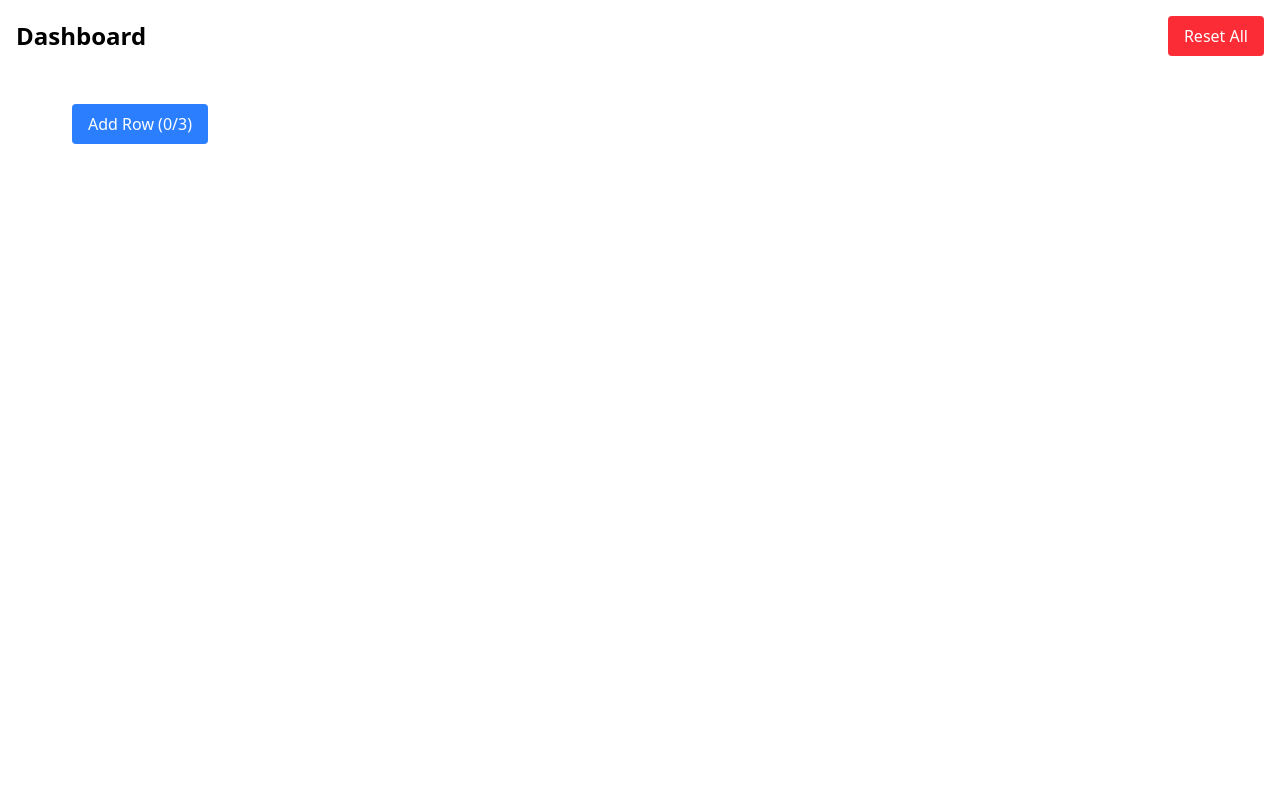
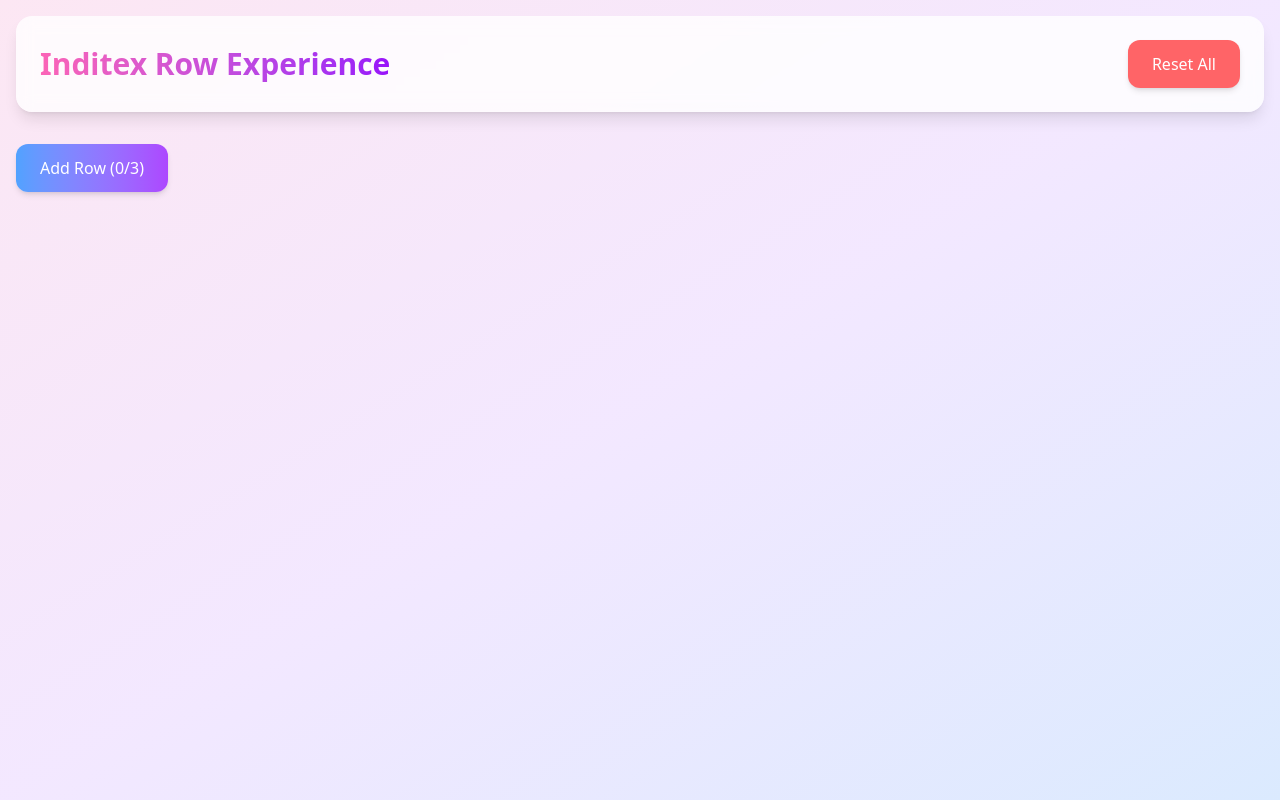
Before and after one commit to Angelhpascual/test-acid-tango-inditex, a React (Vite) app: page / in a window 1280 px wide. Built offline with nearby package versions, Linux system fonts and the light colour scheme.

Commit message:
fixed the ui

```diff
--- a/src/domain/entities/Product.ts
+++ b/src/domain/entities/Product.ts
@@ -15,6 +15,9 @@
     if (this.price <= 0) throw new Error("Price must be positive");
     if (!this.description) throw new Error("Description is required");
     if (!this.image) throw new Error("Image URL is required");
+    if (!this.name.trim()) {
+      throw new Error("Name is required");
+    }
   }
 
   static create(props: Omit<Product, "id"> & { id?: string }): Product {
--- a/src/presentation/components/dashboard/Dashboard.tsx
+++ b/src/presentation/components/dashboard/Dashboard.tsx
@@ -124,37 +124,47 @@
   };
 
   return (
-    <div className="p-4">
-      <div className="flex justify-between items-center mb-4">
-        <h1 className="text-2xl font-bold">Dashboard</h1>
+    <div className="min-h-screen p-4 bg-gradient-to-br from-pink-100 via-purple-100 to-blue-100">
+      <div className="max-w-7xl mx-auto">
+        <div className="flex justify-between items-center mb-8 bg-white/80 p-6 rounded-2xl backdrop-blur-sm shadow-lg">
+          <h1 className="text-3xl font-bold bg-gradient-to-r from-pink-400 to-purple-600 bg-clip-text text-transparent">
+            Inditex Row Experience
+          </h1>
           <button
             onClick={handleReset}
-          className="bg-red-500 text-white px-4 py-2 rounded hover:bg-red-600 transition-colors"
+            className="bg-red-400 hover:bg-red-500 text-white px-6 py-3 rounded-xl
+            shadow-md hover:shadow-lg transition-all duration-300 font-medium"
           >
             Reset All
           </button>
         </div>
+
         <DndContext onDragStart={handleDragStart} onDragEnd={handleDragEnd}>
-        <div className="p-8 min-w-[1024px] max-w-[1200px] mx-auto overflow-x-auto">
-          <div className="flex justify-between items-center mb-6">
+          <div className="space-y-6">
+            <div className="flex justify-between items-center mb-8">
               <button
                 onClick={handleAddRow}
                 disabled={rows.length >= 3}
-              className={`px-4 py-2 rounded ${
+                className={`
+                  px-6 py-3 rounded-xl font-medium shadow-md
+                  transition-all duration-300
+                  ${
                     rows.length >= 3
-                  ? "bg-gray-400 cursor-not-allowed"
-                  : "bg-blue-500 hover:bg-blue-600 active:bg-blue-700"
-              } text-white`}
+                      ? "bg-gray-300 cursor-not-allowed"
+                      : "bg-gradient-to-r from-blue-400 to-purple-500 hover:from-blue-500 hover:to-purple-600 text-white hover:shadow-lg"
+                  }
+                `}
               >
                 Add Row ({rows.length}/3)
               </button>
               {rows.length >= 3 && (
-              <p className="text-red-500 text-sm">
+                <p className="text-red-400 text-sm font-medium">
                   Maximum number of rows reached
                 </p>
               )}
             </div>
-          <div className="space-y-4">
+
+            <div className="space-y-6">
               {rows.map((row) => (
                 <RowItem
                   key={row.id}
@@ -177,6 +187,7 @@
           </DragOverlay>
         </DndContext>
       </div>
+    </div>
   );
 };
 
--- a/src/presentation/components/row/RowItem.tsx
+++ b/src/presentation/components/row/RowItem.tsx
@@ -6,9 +6,9 @@
 
 type RowItemProps = {
   row: Row;
-  onAlignmentChange: (rowId: string, alignment: Alignment) => void;
-  onAddProduct: (rowId: string) => void;
-  onRemoveProduct: (rowId: string, productId: string) => void;
+  onAlignmentChange: (rowId: string, alignment: Alignment) => Promise<void>;
+  onAddProduct: (rowId: string) => Promise<void>;
+  onRemoveProduct: (rowId: string, productId: string) => Promise<void>;
 };
 
 export const RowItem: React.FC<RowItemProps> = ({
@@ -45,13 +45,13 @@
     <motion.div
       ref={setNodeRef}
       className={`
-        border-2 p-6 rounded-xl
+        border-2 p-6 rounded-2xl
         ${getBorderColor()}
         ${getBackgroundColor()}
-        shadow-sm h-[320px] min-w-[1024px] w-full
+        shadow-lg backdrop-blur-sm
+        h-[320px] min-w-[1024px] w-full
         transition-all duration-300
-        relative
-        flex flex-col
+        relative flex flex-col
       `}
     >
       <div className="absolute top-4 right-4 flex flex-col gap-2 w-28">
@@ -59,9 +59,11 @@
           <button
             onClick={() => onAddProduct(row.id)}
             className={`
-              px-4 py-1.5 rounded-lg text-sm font-medium w-full
+              px-4 py-2 rounded-xl text-sm font-medium w-full
               transition-all duration-300
-              bg-green-500 hover:bg-green-600 active:bg-green-700 text-white
+              bg-gradient-to-r from-green-400 to-emerald-500
+              hover:from-green-500 hover:to-emerald-600
+              text-white shadow-md hover:shadow-lg
             `}
           >
             Add Product
@@ -72,9 +74,9 @@
           onChange={(e) =>
             onAlignmentChange(row.id, e.target.value as Alignment)
           }
-          className="border rounded-lg px-3 py-1.5 bg-white shadow-sm text-sm
-          hover:border-blue-500 focus:border-blue-500 focus:ring-2
-          focus:ring-blue-200 transition-all w-full"
+          className="border rounded-xl px-4 py-2 bg-white/80 shadow-md text-sm
+          hover:border-purple-400 focus:border-purple-400 focus:ring-2
+          focus:ring-purple-200 transition-all w-full"
         >
           <option value={Alignment.LEFT}>Left</option>
           <option value={Alignment.CENTER}>Center</option>
```
Also changed, not shown: 1 other file (tests, documents, lock files or other folders). Lines whose indentation alone changed are shown as unchanged.
